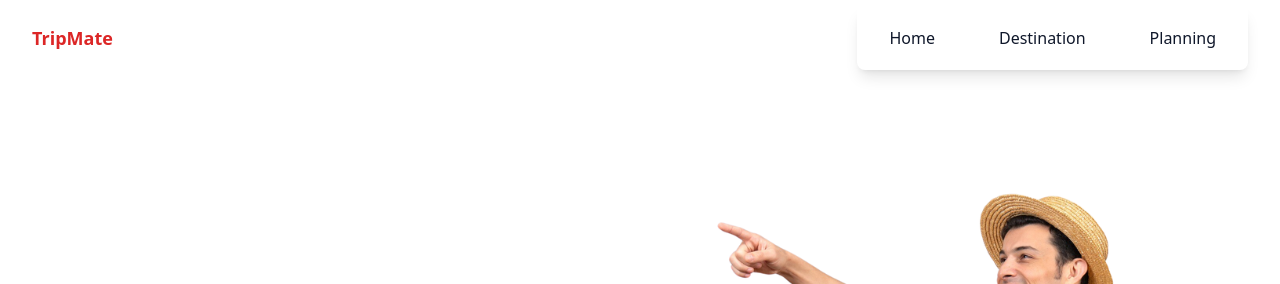
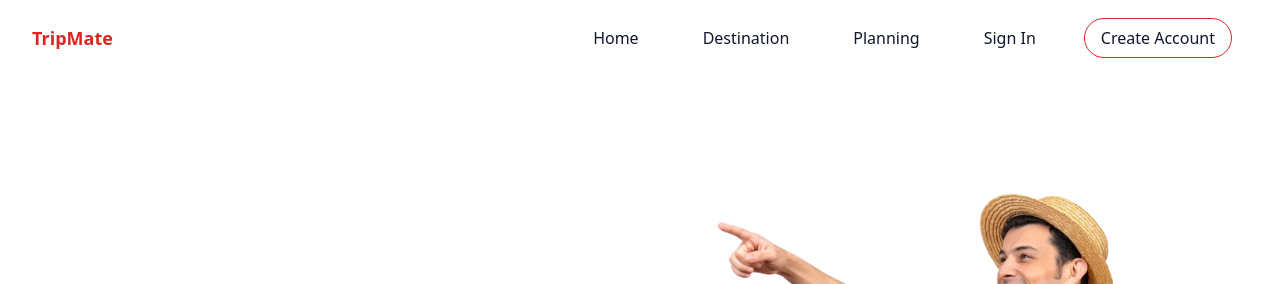
Before and after one commit to viranarita/TailwindCSS-Kelompok, a website: page public/index.html in a window 1280 px wide. Shown: the top 284 px of the page. Drawn offline with Linux system fonts and the light colour scheme.

Commit message:
navbar hampir jadi

```diff
--- a/public/index.html
+++ b/public/index.html
@@ -22,7 +22,7 @@
                         <span class="hamburger-line origin-bottom-left transition duration-300 ease-in-out"></span>
                       </button>
 
-                      <nav id="nav-menu" class="hidden absolute py-5 bg-white shadow-lg rounded-lg max-w-[250px] w-full right-4 top-full lg:block lg:static lg:bg-transparent lg:max-w-full">
+                      <nav id="nav-menu" class="hidden absolute py-5 bg-white shadow-lg rounded-lg max-w-[250px] w-full right-4 top-full lg:block lg:static lg:bg-transparent lg:max-w-full lg:shadow-none lg:rounded-none">
                         <ul class="block lg:flex">
                             <li class="group">
                                 <a href="#home" class="text-base text-dark py-2 mx-8 group-hover:text-primary">Home</a>
@@ -32,6 +32,14 @@
                             </li>
                             <li class="group">
                                 <a href="#planning" class="text-base text-dark py-2 mx-8 group-hover:text-primary">Planning</a>
+                            </li>
+                            <li class="group">
+                                <a href="#signin" class="text-base text-dark py-2 mx-8 group-hover:text-primary">Sign In</a>
+                            </li>
+                            <li class="group">
+                                <a href="#signup" class="text-base text-dark py-2 mx-8 lg:mx-4 lg:px-4 lg:py-2 lg:border lg:border-primary lg:rounded-full lg:hover:bg-primary lg:hover:text-white lg:transition lg:duration-300">
+                                    Create Account
+                                </a>
                             </li>
                         </ul>
                       </nav>
```
Also changed, not shown: public/style.css.
